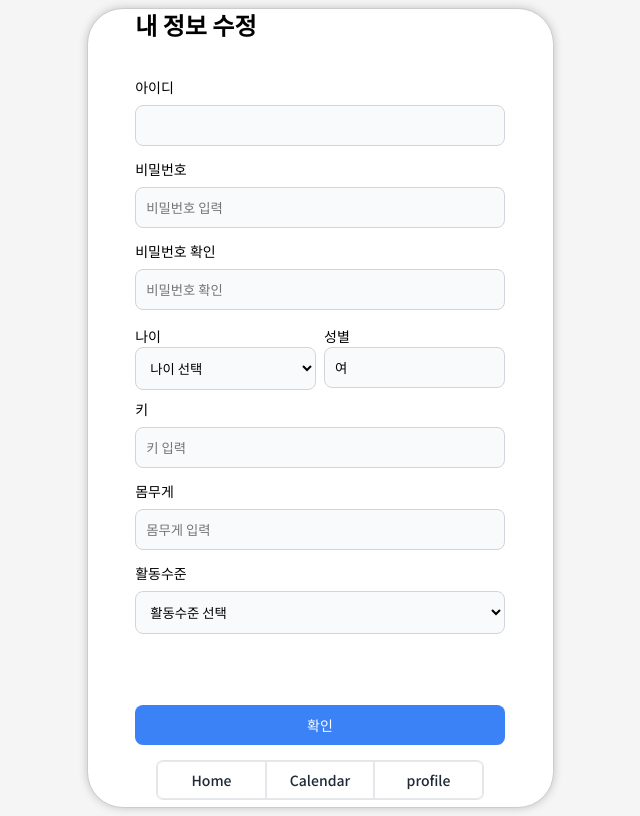
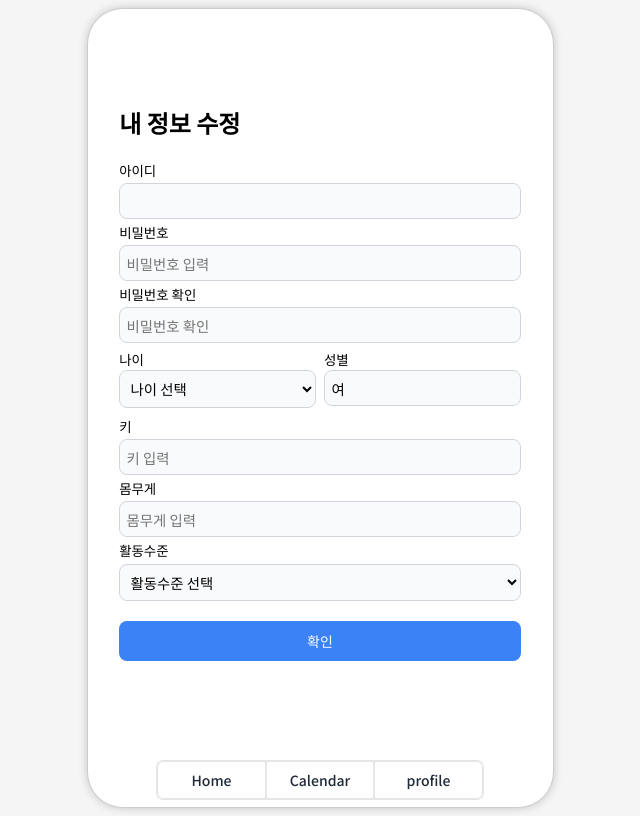
Before and after one commit to obb8923/whip, a React (Create React App) app in the folder front/root/: page /profile in a window 1280 px wide. Shown: the whole page, without its empty margins (328-968 px from the left). Built offline with nearby package versions, Linux system fonts and the light colour scheme; a web font is replaced by a local one.

Commit message:
내 정보수정 페이지 확대시 비율문제 해결

```diff
--- a/front/root/src/components/ProfileForm.js
+++ b/front/root/src/components/ProfileForm.js
@@ -74,10 +74,9 @@ export default function SignupForm() {
   const pw = watch("pw");
 
   return (
-    <div className={styles.loginContainer}>
-      <div className={styles.loginForm}>
+        <form className={styles.formform} onSubmit={handleSubmit(onSubmit)}>
         <h2>내 정보 수정</h2>
-        <form className={styles.formform} onSubmit={handleSubmit(onSubmit)}>
+
           <div className={styles.formGroup}>
             <label className={styles.formLabel} htmlFor="id">
               아이디
@@ -247,21 +246,23 @@ export default function SignupForm() {
               <option value="4">4 - 활발한 활동 (주 6-7일 운동)</option>
               <option value="5">5 - 매우 활발한 활동 (운동 선수 등)</option>
             </select>
-            {errors.activity && (
-              <small className={styles.errorMessage}>
-                {errors.activity.message}
-              </small>
-            )}
-          </div>
-          <button
+            <button
             className={styles.submitButton}
             type="submit"
             disabled={isSubmitting}
           >
             확인
           </button>
+            {errors.activity && (
+              <small className={styles.errorMessage}>
+                {errors.activity.message}
+              </small>
+            )}
+
+          </div>
+
+
         </form>
-      </div>
-    </div>
+
   );
 }
--- a/front/root/src/css/Profile.module.css
+++ b/front/root/src/css/Profile.module.css
@@ -1,20 +1,18 @@
-
 /* 배경색 및 기본 색상 설정 */
+.formContainer {
+  display: flex;
+  flex-direction: column;
+  align-items: center;
+  overflow-y: auto;
+  height: 100%; /* 컨테이너의 높이를 100%로 설정 */
+  padding: 1rem; /* 내용물과 테두리 사이에 여백 추가 */
+}
 .loginSection {
   background-color: #f9fafb; /* bg-gray-50 */
   color: #111827; /* text-gray-900 */
   padding: 2rem;
 }
 
-.loginContainer {
-  display: flex;
-  flex-direction: column;
-  align-items: center;
-  justify-content: center;
-  max-width: 100%;
-  padding: 1rem; /* 상단 패딩 조정 */
-  margin-top: -3.9rem; /* 상단 마진 조정 */
-}
 
 .loginLogo {
   display: flex;
@@ -30,13 +28,6 @@
   margin-right: 0.5rem;
 }
 
-.loginFormContainer {
-  width: 100%;
-  max-width: 24rem;
-  background-color: #ffffff; /* bg-white */
-  border-radius: 0.5rem; /* rounded-lg */
-  box-shadow: 0 1px 2px rgba(0, 0, 0, 0.05), 0 1px 3px rgba(0, 0, 0, 0.1); /* shadow */
-}
 
 .formContent {
   padding: 1.5rem;
@@ -51,35 +42,38 @@
 .formform {
   display: flex;
   flex-direction: column;
-  gap: 1rem;
-  flex: 1; /* flex 컨테이너로 확장 */
+  justify-content: center;
+  max-width: 100%; /* 최대 너비를 100%로 제한 */
+  width: 96%; /* 너비를 100%로 설정 */
+  max-height: 100%;
+  height: 96%;
 }
 
 .loginForm {
   display: flex;
   flex-direction: column;
-  gap: 1rem; /* space-y-4 */
-  flex: 1; /* flex 컨테이너로 확장 */
+  gap: 0.2rem; /* space-y-4 */
 }
 
 .formGroup {
   display: flex;
   flex-direction: column;
-  gap: 0.5rem;
-  margin-bottom: -0.2rem; /* 줄어든 세로 간격 */
+  gap: 0.2rem;
+  margin-bottom: 0.2rem; /* 줄어든 세로 간격 */
 }
 
 .formLabel {
-  font-size: 0.875rem; /* text-sm */
+  font-size: 0.84rem; /* text-sm */
   font-weight: 500; /* font-medium */
 }
 
 .formInput {
-  background-color: #f9fafb; /* bg-gray-50 */
-  border: 1px solid #d1d5db; /* border-gray-300 */
-  border-radius: 0.5rem; /* rounded-lg */
-  padding: 0.625rem;
+  background-color: #f9fafb;
+  border: 1px solid #d1d5db;
+  border-radius: 0.5rem;
+  padding: 0.4rem; /* 패딩 줄임 */
   width: 100%;
+  font-size: 0.9rem; /* 폰트 크기 줄임 */
 }
 
 .formOptions {
@@ -115,6 +109,9 @@
 }
 
 .submitButton {
+  display: flex;
+  flex-direction: column;
+  align-items: center;
   background-color: #3b82f6; /* bg-primary-600 */
   color: #ffffff; /* text-white */
   border: none;
@@ -124,7 +121,8 @@
   font-weight: 500; /* font-medium */
   width: 100%;
   cursor: pointer;
-  margin-top: auto; /* 남은 공간을 모두 차지하여 하단에 배치 */
+  margin-top: 1rem; /* 상단 마진 줄임 */
+  margin-bottom: 1rem; /* 하단 마진 추가 */
 }
 
 .submitButton:hover {
@@ -145,13 +143,13 @@
 .formGroupRow {
   display: flex;
   justify-content: space-between;
-  margin-bottom: -0.2rem; /* 줄어든 세로 간격 */
+  margin-bottom: 0rem; /* 줄어든 세로 간격 */
 }
 
 .formGroupHalf {
   flex: 1;
   margin-right: 0.5rem;
-  margin-bottom: -0.2rem; /* 줄어든 세로 간격 */
+  margin-bottom: 0.5rem; /* 줄어든 세로 간격 */
 }
 
 .formGroupHalf:last-child {
--- a/front/root/src/index.css
+++ b/front/root/src/index.css
@@ -34,6 +34,7 @@ body {
   border: 1px solid #ccc;
   box-shadow: 0 0 10px rgba(0, 0, 0, 0.2);
   background-color: white;
+
 }
 
 .frameBox {
```
